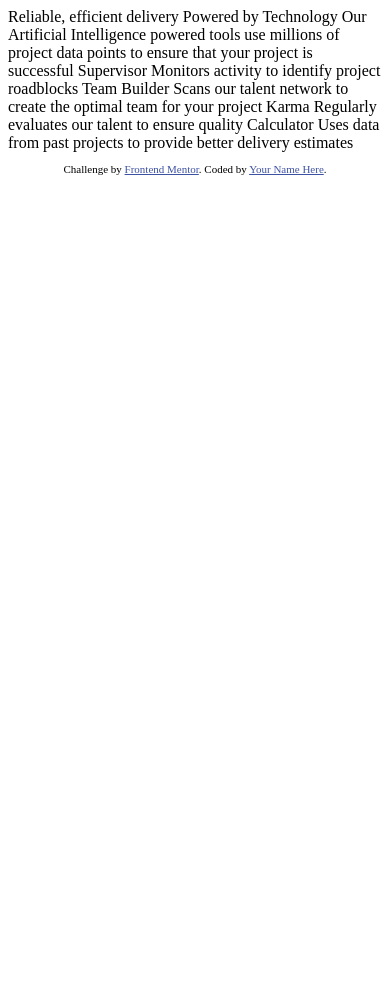
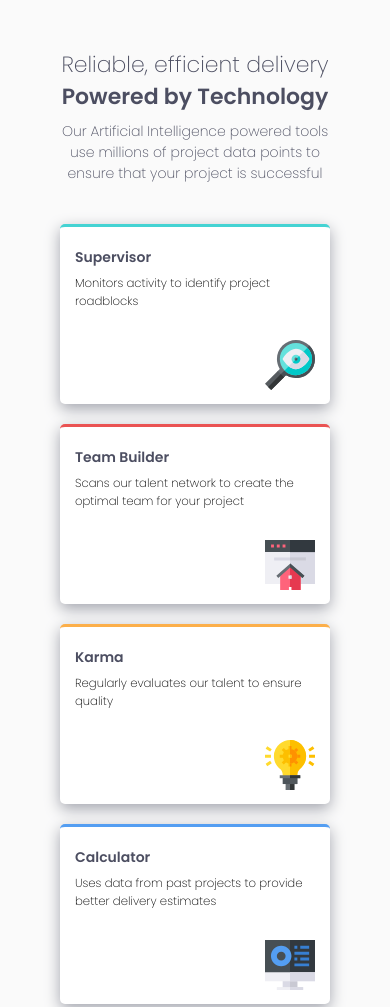
Before and after one commit to LAGAxyz/FrontEnd-Mentor-Challenges, a plain HTML site: page 04 - four card feature section master/index.html in a window 390 px wide. Shown: the top 1007 px of the page. Before the commit the page ends 844 px from the top, so only its background shows below. Drawn offline with Linux system fonts and the light colour scheme.

Commit message:
Reto 04 - four card feature section master OK desktop and mobile design (responsive)

```diff
--- /dev/null
+++ b/04 - four card feature section master/css/styles.scss
@@ -0,0 +1,136 @@
+@import url('https://fonts.googleapis.com/css2?family=Poppins:wght@200;400;600&display=swap');
+
+$mobile-size: 375px;
+$desktop-size: 1440px;
+
+$red: hsl(0, 78%, 62%);
+$cyan: hsl(180, 62%, 55%);
+$blue: hsl(212, 86%, 64%);
+$orange: hsl(34, 97%, 64%);
+
+$grayish-blue: hsl(229, 6%, 66%);
+$very-light-gray: hsl(0, 0%, 98%);
+$very-dark-blue: hsl(234, 12%, 34%);
+
+*{
+    margin: 0;
+    padding: 0;
+    box-sizing: border-box;
+}
+
+body{
+    width: 100%;
+    height: 100vh;
+    font-size: 16px;
+    font-weight: 200;
+    font-family: 'Poppins', sans-serif;
+    background-color: $very-light-gray;
+    display: flex;
+    align-items: center;
+    justify-content: center;
+}
+
+main{
+    display: flex;
+    flex-direction: column;
+    justify-content: center;
+    align-items: center;
+    gap: 15px;
+    .texts{
+        width: 550px;
+        text-align: center;
+        color: $very-dark-blue;
+        .normal-title{
+            font-size: 28px;
+            line-height: 30px;
+        }
+        .bold-title{
+            font-size: 28px;
+            font-weight: 600;
+        }
+        .text{
+            margin: 8px 0px 15px 0px;
+        }
+    }
+    .cards{
+        display: flex;
+        align-items: center;
+        justify-content: space-around;
+        .card{
+            width: 270px;
+            height: 180px;
+            font-size: 14px;
+            margin: 20px 10px;
+            padding: 20px 15px;
+            border-radius: 5px;
+            background-color: white;
+            box-shadow: 0px 5px 15px $grayish-blue;
+            display: flex;
+            flex-direction: column;
+            p{
+                font-weight: 600;
+                padding-bottom: 6px;
+                color: $very-dark-blue;
+            }
+            small{
+                line-height: 18px;
+            }
+            img{
+                width: 50px;
+                margin-top: 30px;
+                align-self: flex-end;
+            }
+        }
+        .card-green{
+            border-top: 3px solid $cyan;
+        }
+        .card-red{
+            border-top: 3px solid $red;
+        }
+        .card-yellow{
+            border-top: 3px solid $orange;
+        }
+        .card-blue{
+            border-top: 3px solid $blue;
+        }
+    }
+}
+
+@media (max-width: 880px){
+    body{
+        height: auto;
+    }
+    main{
+        padding: 50px 0px;
+        .texts{
+            width: 270px;
+            .normal-title{
+                font-size: 22px;
+            }
+            .bold-title{
+                font-size: 22px;
+            }
+            .text{
+                font-size: 14px;
+            }
+        }
+        .cards{
+            flex-direction: column;
+            .card{
+                margin: 0px 0px;
+            }
+            .card-green{
+                margin: 10px 0px;
+            }
+            .card-red{
+                margin: 10px 0px 20px 0px;
+            }
+            .card-yellow{
+                margin: 20px 0px 10px 0px;
+            }
+            .card-blue{
+                margin: 10px 0px;
+            }
+        }
+    }
+}
--- a/04 - four card feature section master/index.html
+++ b/04 - four card feature section master/index.html
@@ -2,44 +2,45 @@
 <html lang="en">
 <head>
   <meta charset="UTF-8">
-  <meta name="viewport" content="width=device-width, initial-scale=1.0"> <!-- displays site properly based on user's device -->
-
+  <meta name="viewport" content="width=device-width, initial-scale=1.0">
+  <title>Frontend Mentor | Four card feature section</title>
   <link rel="icon" type="image/png" sizes="32x32" href="./images/favicon-32x32.png">
-
-  <title>Frontend Mentor | Four card feature section</title>
-
-  <!-- Feel free to remove these styles or customise in your own stylesheet 👍 -->
-  <style>
-    .attribution { font-size: 11px; text-align: center; }
-    .attribution a { color: hsl(228, 45%, 44%); }
-  </style>
+  <link rel="stylesheet" href="./css/styles.css">
 </head>
 <body>
-
-  Reliable, efficient delivery
-  Powered by Technology
-
-  Our Artificial Intelligence powered tools use millions of project data points
-  to ensure that your project is successful
-
-  Supervisor
-  Monitors activity to identify project roadblocks
-
-  Team Builder
-  Scans our talent network to create the optimal team for your project
-
-  Karma
-  Regularly evaluates our talent to ensure quality
-
-  Calculator
-  Uses data from past projects to provide better delivery estimates
-
-
-  <footer>
-    <p class="attribution">
-      Challenge by <a href="https://www.frontendmentor.io?ref=challenge" target="_blank">Frontend Mentor</a>.
-      Coded by <a href="#">Your Name Here</a>.
-    </p>
-  </footer>
+  <main>
+    <div class="texts">
+      <p class="normal-title">Reliable, efficient delivery</p>
+      <p class="bold-title">Powered by Technology</p>
+      <p class="text">
+        Our Artificial Intelligence powered tools use millions of project data
+        points to ensure that your project is successful
+      </p>
+    </div>
+    <div class="cards">
+      <div class="card card-green">
+        <p>Supervisor</p>
+        <small>Monitors activity to identify project roadblocks</small>
+        <img src="./images/icon-supervisor.svg" alt="icon supervisor">
+      </div>
+      <div class="double-card">
+        <div class="card card-red">
+          <p>Team Builder</p>
+          <small>Scans our talent network to create the optimal team for your project</small>
+          <img src="./images/icon-team-builder.svg" alt="icon team builder">
+        </div>
+        <div class="card card-yellow">
+          <p>Karma</p>
+          <small>Regularly evaluates our talent to ensure quality</small>
+          <img src="./images/icon-karma.svg" alt="icon karma">
+        </div>
+      </div>
+      <div class="card card-blue">
+        <p>Calculator</p>
+        <small>Uses data from past projects to provide better delivery estimates</small>
+        <img src="./images/icon-calculator.svg" alt="icon calculator">
+      </div>
+    </div>
+  </main>
 </body>
 </html>
```
Also changed, not shown: 04 - four card feature section master/css/styles.css (added), 2 other files.
